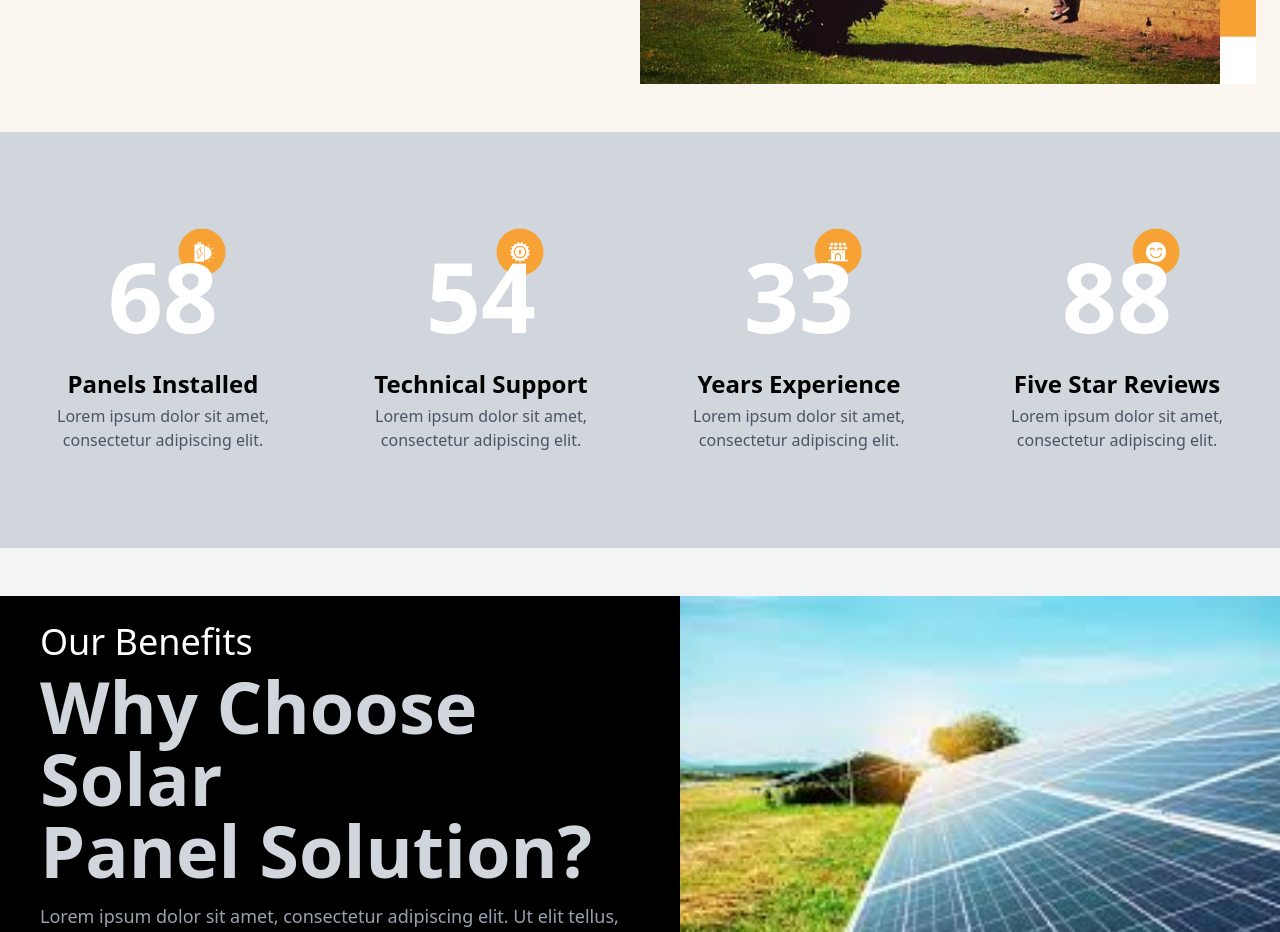
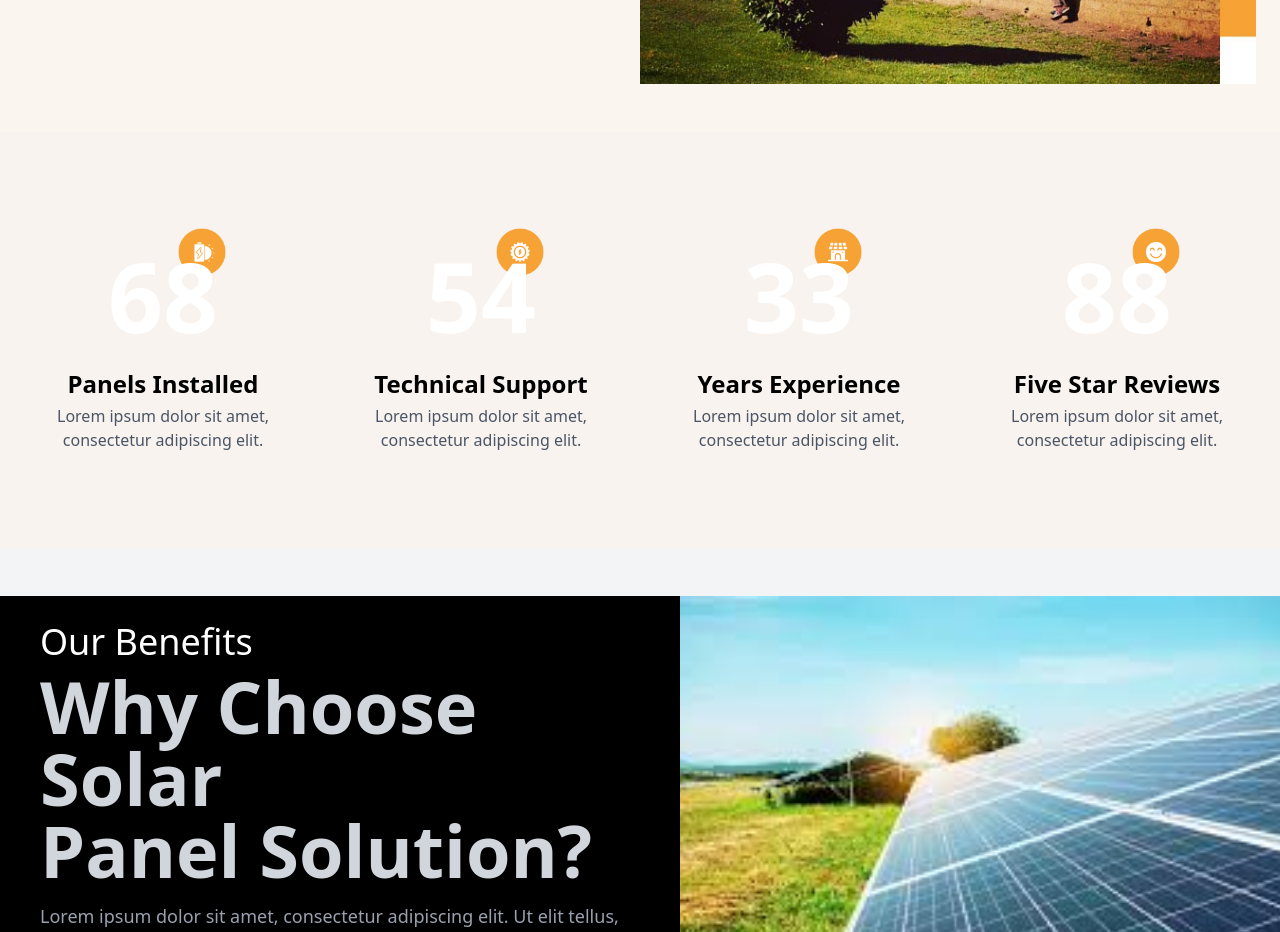
Before and after one commit to iahmadiqbal/SOLAM, a React (Vite) app: page / in a window 1280 px wide. Shown: the part 3280-4212 px from the top of the page. Built offline with nearby package versions, Linux system fonts and the light colour scheme; the HTML template or start-up script is replaced by a standard one.

Commit message:
Make MetricCard component reusable and update container background color to #F8F3EF in KeyMetrics component

```diff
--- a/src/components/home/KeyMetrics/index.tsx
+++ b/src/components/home/KeyMetrics/index.tsx
@@ -22,43 +22,45 @@ const MetricCard = ({ number, title, description, icon }: MetricCardProps) => (
   </div>
 );
 
-const KeyMetrics = () => (
-  <div className="bg-gray-300 py-12 px-4">
-    <div className="max-w-7xl mx-auto flex flex-wrap justify-between gap-6">
-      <div className="flex-1 min-w-[250px]">
-        <MetricCard
-          number={68}
-          title="Panels Installed"
-          description="Lorem ipsum dolor sit amet, consectetur adipiscing elit."
-          icon="images/circle-icon-1.png"
-        />
-      </div>
-      <div className="flex-1 min-w-[250px]">
-        <MetricCard
-          number={54}
-          title="Technical Support"
-          description="Lorem ipsum dolor sit amet, consectetur adipiscing elit."
-          icon="images/circle-icon-2.png"
-        />
-      </div>
-      <div className="flex-1 min-w-[250px]">
-        <MetricCard
-          number={33}
-          title="Years Experience"
-          description="Lorem ipsum dolor sit amet, consectetur adipiscing elit."
-          icon="images/circle-icon-3.png"
-        />
-      </div>
-      <div className="flex-1 min-w-[250px]">
-        <MetricCard
-          number={88}
-          title="Five Star Reviews"
-          description="Lorem ipsum dolor sit amet, consectetur adipiscing elit."
-          icon="images/circle-icon-4.png"
-        />
+const KeyMetrics = () => {
+  const metrics = [
+    {
+      number: 68,
+      title: "Panels Installed",
+      description: "Lorem ipsum dolor sit amet, consectetur adipiscing elit.",
+      icon: "images/circle-icon-1.png",
+    },
+    {
+      number: 54,
+      title: "Technical Support",
+      description: "Lorem ipsum dolor sit amet, consectetur adipiscing elit.",
+      icon: "images/circle-icon-2.png",
+    },
+    {
+      number: 33,
+      title: "Years Experience",
+      description: "Lorem ipsum dolor sit amet, consectetur adipiscing elit.",
+      icon: "images/circle-icon-3.png",
+    },
+    {
+      number: 88,
+      title: "Five Star Reviews",
+      description: "Lorem ipsum dolor sit amet, consectetur adipiscing elit.",
+      icon: "images/circle-icon-4.png",
+    },
+  ];
+
+  return (
+    <div className="bg-[#F8F3EF] py-12 px-4">
+      <div className="max-w-7xl mx-auto flex flex-wrap justify-between gap-6">
+        {metrics.map((metric, index) => (
+          <div key={index} className="flex-1 min-w-[250px]">
+            <MetricCard {...metric} />
+          </div>
+        ))}
       </div>
     </div>
-  </div>
-);
+  );
+};
 
 export default KeyMetrics;
```
